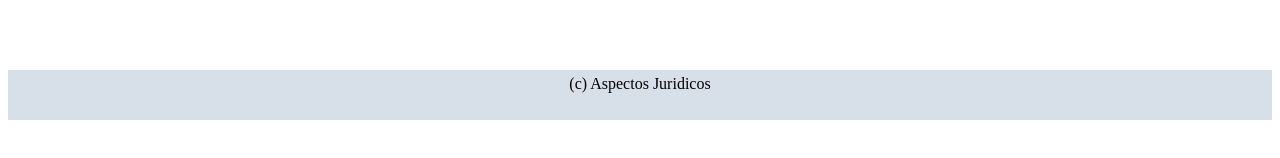
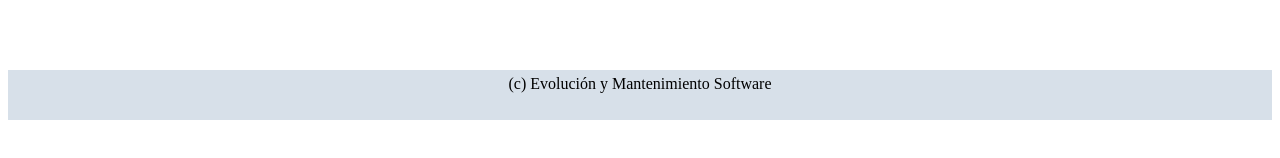
Before and after one commit to AashooK/Grupo2MorningTrabajo2, a plain HTML site: page Index.html in a window 1280 px wide. Shown: the part 354-512 px from the top of the page. Drawn offline with Linux system fonts and the light colour scheme.

Commit message:
fix bug 1

```diff
--- a/Index.html
+++ b/Index.html
@@ -21,7 +21,7 @@
 </section>
 <!-- Pie de pagina -->
 <footer>
-(c) Aspectos Juridicos
+(c) Evolución y Mantenimiento Software
 </footer>
 </body>
 </html>
```
